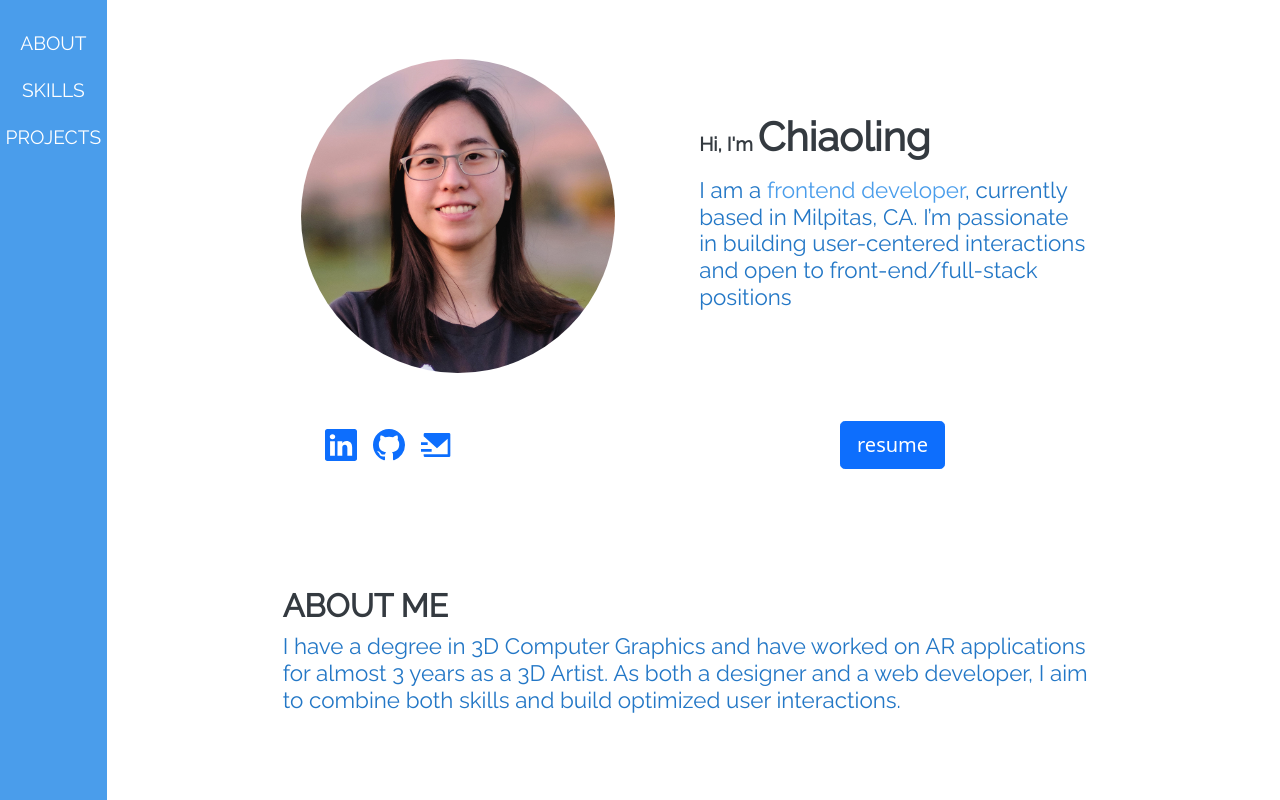
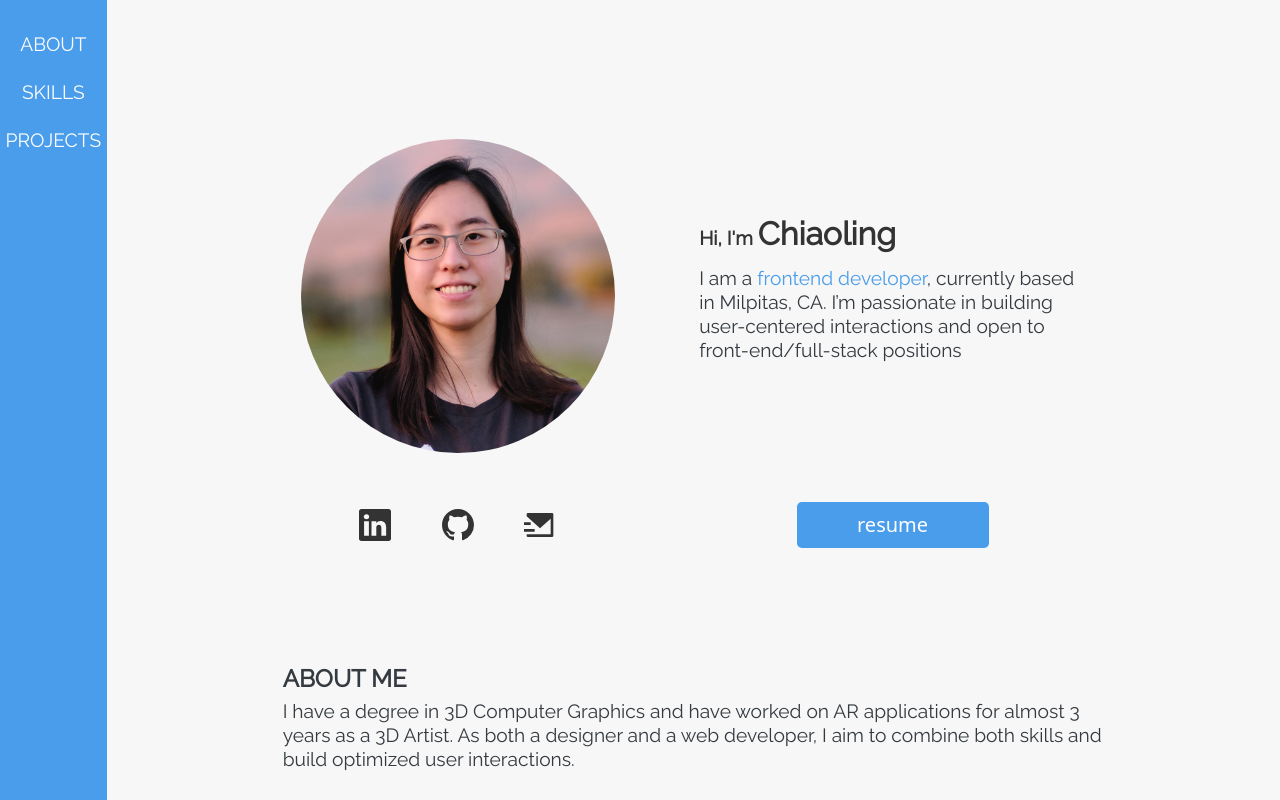
Before and after one commit to chiaolinghong3d/Projects, a React (Create React App) app: page / in a window 1280 px wide. Shown: the top 800 px of the page. Built offline with nearby package versions, Linux system fonts and the light colour scheme.

Commit message:
Replaced some css with bootstrap classes. Added responsive @media for font size.

```diff
--- a/public/styles.css
+++ b/public/styles.css
@@ -11,9 +11,9 @@
   --bs-body-bg: #ffffff;
   --blue: #4A9DEB;
   --dark-blue: #2377C6;
-  --light-gray: #CAD1D7;
-  --gray: #406280;
-  --dark-gray: #949494;
+  --light-gray: #F7F7F7;
+  --gray: #5E5E5E;
+  --dark-gray: #3F3F3F;
   --black: #333333;
   --white: #ffffff;
 }
@@ -32,23 +32,19 @@
 
 body {
   margin: 0;
-  font-size: var(--bs-body-font-size);
-  font-weight: var(--bs-body-font-weight);
-  line-height: var(--bs-body-line-height);
-  color: var(--bs-body-color);
+  color: var(--dark-gray);
+  background-color: var(--light-gray);
+  -webkit-text-size-adjust: 100%;
+}
 
-  background-color: var(--bs-body-bg);
-  -webkit-text-size-adjust: 100%;
+.padding {
+  padding-top: 5rem;
 }
 
 /*//// Container ////*/
 
 .content-item-container {
   padding: 5% 15% 5% 15%;
-}
-
-.intro {
-  padding-top: 20%;
 }
 
 /* section line*/
@@ -64,28 +60,45 @@ hr:not([size]) {
 
 /*//// Typography ////*/
 
-h3, .h3, h2, .h2, h1, .h1, p, .p {
+h1, h2, h3, h4, p {
   margin-top: 0;
   margin-bottom: 0.5rem;
   font-family: var(--font-family);
   font-weight: 700;
-  line-height: 1.2;
+  line-height: 1.5rem;
   color: #343a40;
+}
+
+h1 {
+  color: var(--black);
+}
+
+/* Small devices (landscape phones, 544px and up) */
+@media (min-width: 544px) {
+  h1 {font-size: 1.8rem;} /*1rem = 16px*/
+}
+
+/* Medium devices (tablets, 768px and up) The navbar toggle appears at this breakpoint */
+@media (min-width: 768px) {
+  h1 {font-size: 1.8rem;} /*1rem = 16px*/
+  h2 {font-size: 1.3rem;}
+}
+
+/* Large devices (desktops, 992px and up) */
+@media (min-width: 992px) {
+  h1 {font-size: 2rem;} /*1rem = 16px*/
+  h2 {font-size: 1.5rem;}
+  p {font-size: 1.2rem;}
+}
+
+a {
+  color: var(--black);
 }
 
 /*//// Content ////*/
 
 .content-item-container p {
-  font-size: 1.4rem;
   font-weight: 300;
-  color: var(--dark-blue);
-}
-
-.content-item-container h3 {
-  padding-top: 2rem;
-  font-size: 1.2rem;
-  font-weight: 300;
-  color: var(--dark-gray);
 }
 
 /*//// Navbar ////*/
@@ -122,19 +135,6 @@ h3, .h3, h2, .h2, h1, .h1, p, .p {
 
 /*//// img ////*/
 
-.img-profile {
-  width: 80%;
-  padding-top: 1em;
-  padding-bottom: 2em;
-}
-
-.project-gallery {
-  display: flex;
-  flex-direction: column;
-  flex-wrap: nowrap;
-  align-items: center;
-}
-
 .img-project {
   margin-top: 2rem;
   max-width: 100%;
@@ -165,3 +165,22 @@ h3, .h3, h2, .h2, h1, .h1, p, .p {
 .project-item img {
   padding: 1rem;
 }
+
+/*//// Buttons ////*/
+
+.btn:focus {
+  outline: none;
+  box-shadow: none;
+}
+
+.btn-lg {
+  background: var(--blue);
+  width: 12rem;
+  border: none;
+}
+
+.space-evenly {
+  display: flex;
+  justify-content: space-evenly;
+  flex-wrap: nowrap;
+}
```
